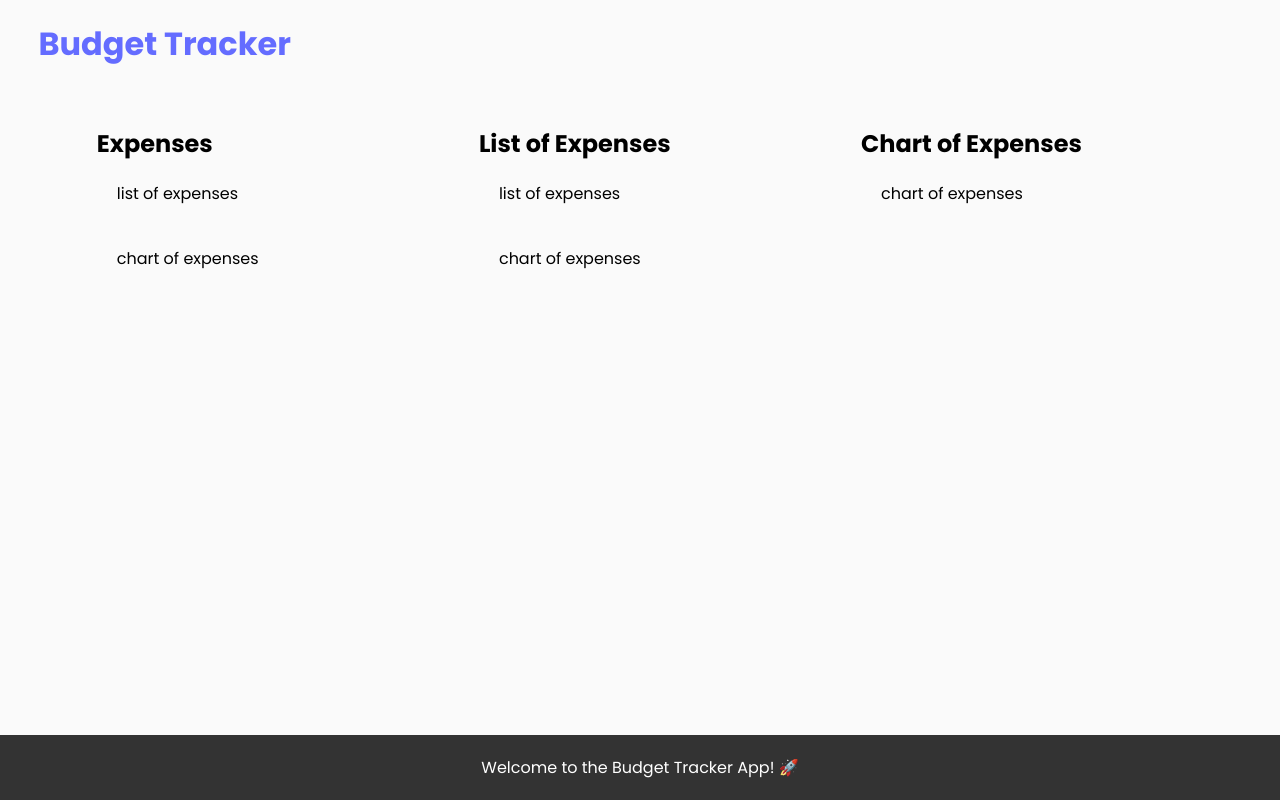
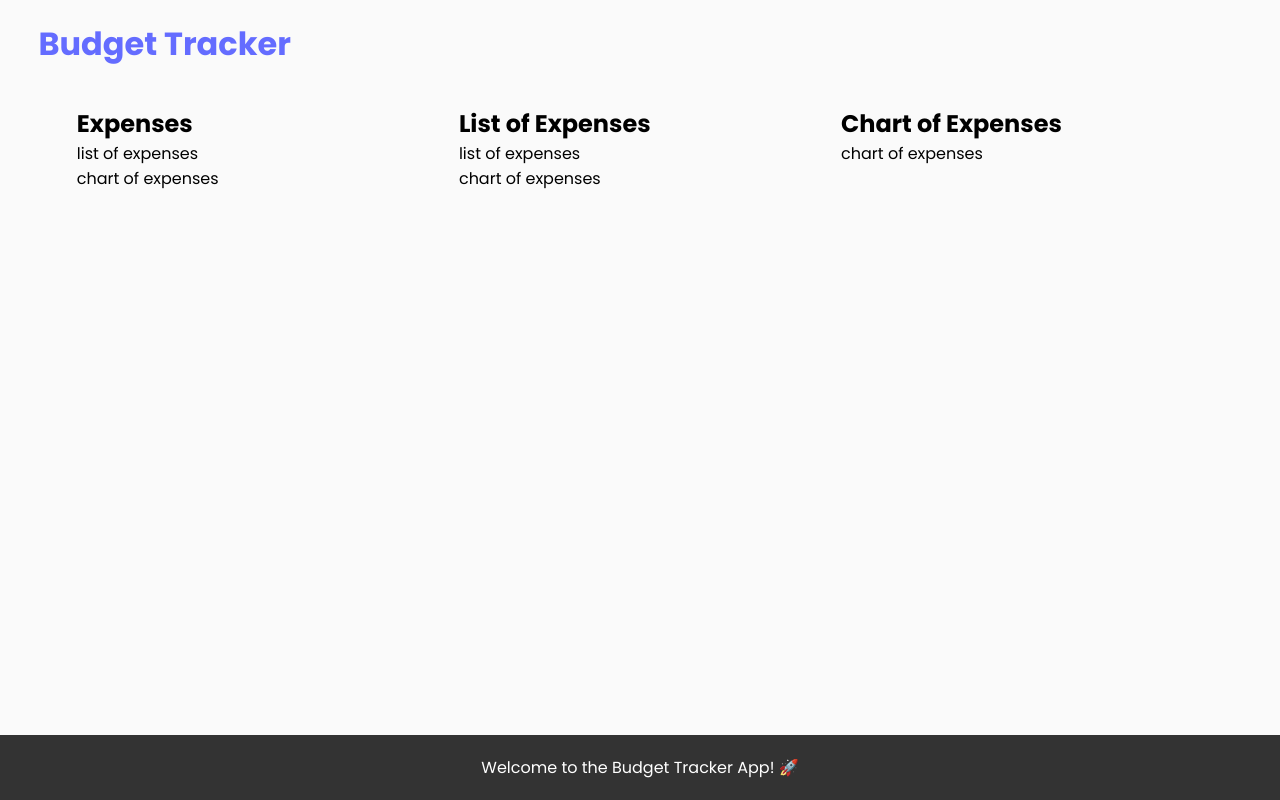
Before and after one commit to HseinKt/Brainwave_Matrix_Intern, a React (Vite) app: page /tracker in a window 1280 px wide. Built offline with nearby package versions, Linux system fonts and the light colour scheme.

Commit message:
Built the expense tracker page

```diff
--- a/src/CSS/BugetTracker.css
+++ b/src/CSS/BugetTracker.css
@@ -24,6 +24,4 @@
     display: flex;
     flex-direction: column;
     justify-content: flex-start;
-    padding: 20px;
-    border-radius: 4px;
 }
--- a/src/index.css
+++ b/src/index.css
@@ -94,6 +94,7 @@ body {
 .Main-content {
   flex: 1;
 }
+
 .footer {
   text-align: center;
   padding: 20px;
```
